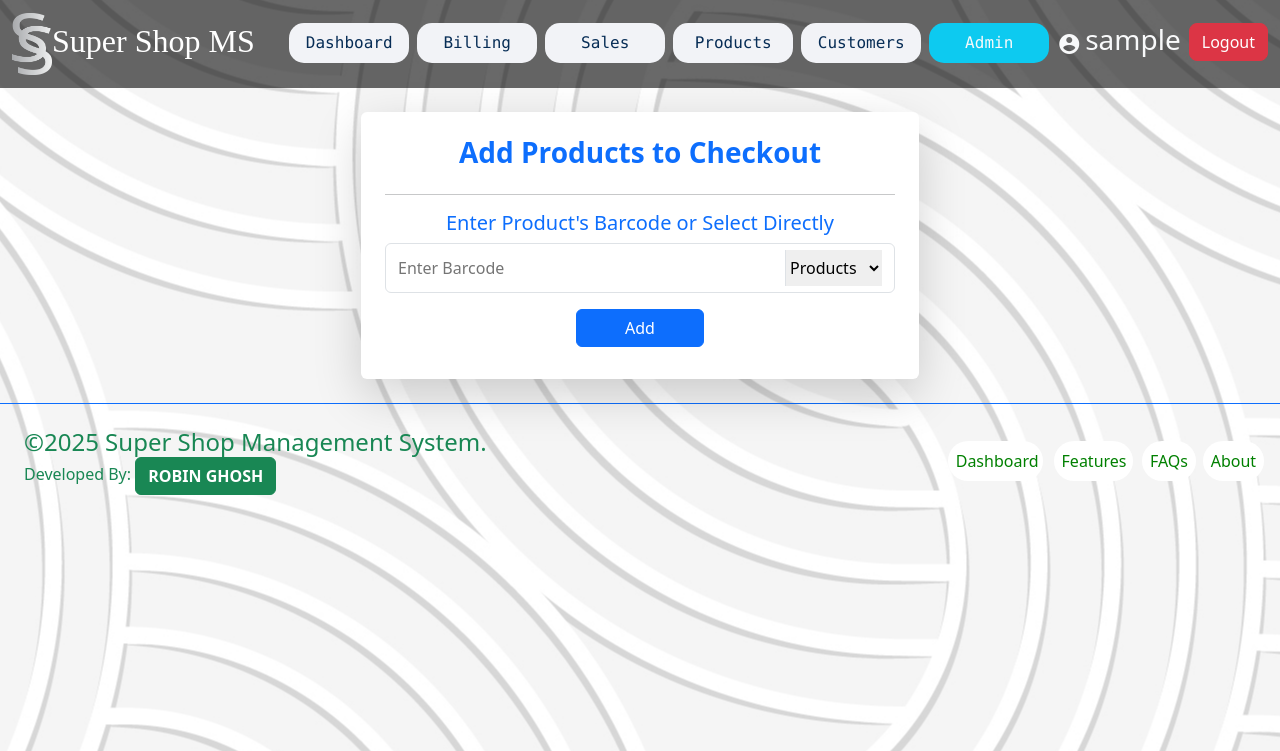
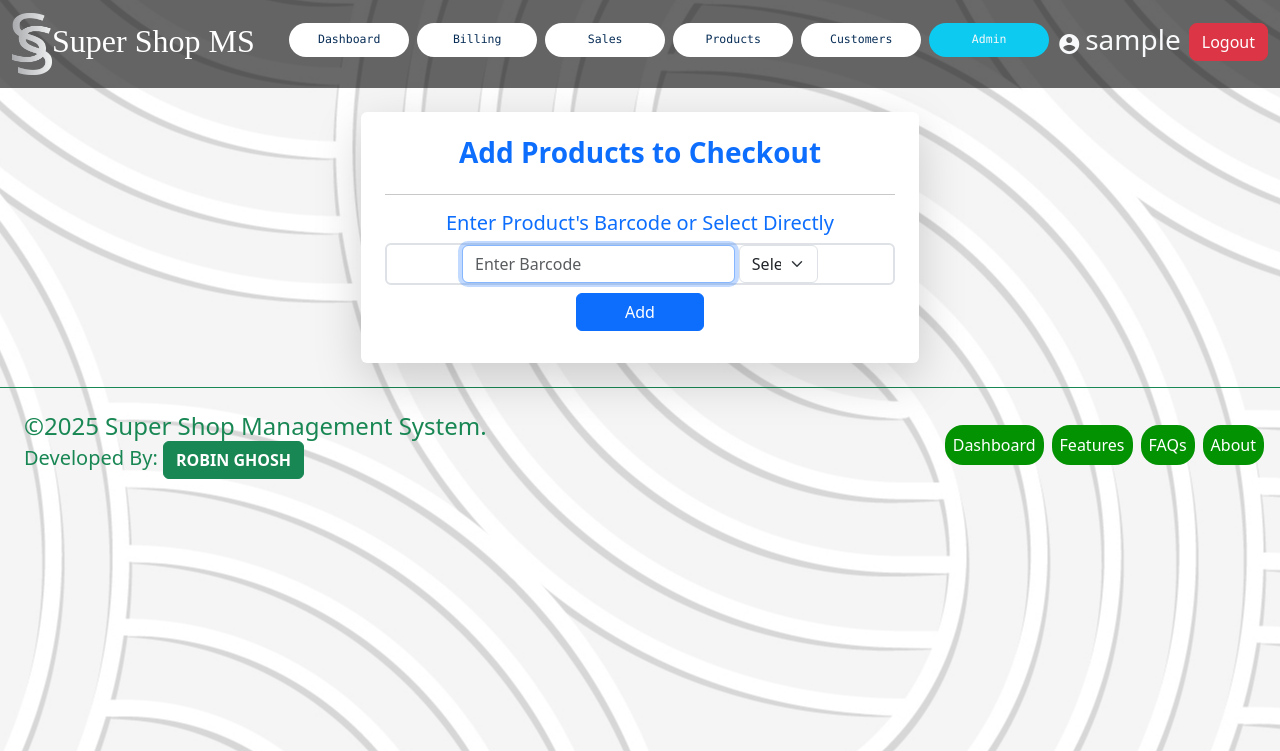
Before and after one commit to robinghosh/SuperShop-Management-System, a Django app: page /billing/ in a window 1280 px wide. Shown: the top 751 px of the page. Run offline with Django 5.2, Linux system fonts and the light colour scheme; the visitor is signed in with stand-in values (Sample User, id 1); data comes from the database, SQL or seed files in the repository; data that the repository does not hold is empty; parts of the project's set-up code (start-up, migrations or seed data) failed here and were passed over; some libraries are stand-ins or nearby versions.

Commit message:
UI Upgrade

```diff
--- a/static/css/style.css
+++ b/static/css/style.css
@@ -17,11 +17,13 @@ body {
 }
 .navbar-custom .nav-link {
   color: rgb(7, 45, 86);
-  background-color: rgb(242, 243, 247);
-  border-radius: 15px;
+  background-color: #ffffff;
+  border-radius: 18px;
   width: 120px;
   font-family: "Lucida Console", "Courier New", monospace;
-  font-size: 16px;
+  font-size: 0.9vw;
+  text-align: center;
+
 }
 .navbar-custom .nav-link:hover {
   background-color: #007bff;
@@ -50,16 +52,16 @@ footer {
   text-align: center;
 }
 footer .nav-item .nav-link {
-  color: green;
-  background-color: #ffffff;
-  border-radius: 25px;
+  color:#ffffff;
+  background-color: #029202;
+  border-radius: 18px;
   text-decoration: none;
-  margin-left: 7px;
-  width: 90%;
+
+  width: 100%;
   font-size: 1rem;
 }
 footer .nav-item .nav-link:hover {
   color: #ffffff;
-  background-color: #007bff;
+  background-color: #077807;
   text-decoration: none;
 }
--- a/templates/billing.html
+++ b/templates/billing.html
@@ -44,25 +44,26 @@
 
                 <div class="form-group mb-2 text-center">
                     <label class="h5 text-primary fw-b" for="barcodeInput">Enter Product's Barcode or Select Directly</label>
-                    <div class="d-flex justify-content-center gap-2">
-                        <p class="d-flex justify-content-around form-control">
-                            <input type="text" class="form-control-plaintext border-0 " id="barcodeInput" placeholder="Enter Barcode" name="barcode" autofocus>
-                            <select class="dropdown border-0 border-start w-25" id="productSelect" name="productSelect" onchange="fillBarcode()">
-                                <option class="text-secondary fw-bold" selected="selected" disabled>Products</option><hr>
+                    <div class="d-flex justify-content-center gap-2 border border-2 rounded">
+                        <span class="d-flex justify-content-around ">
+                            <input type="text" class="form-control me-1 " id="barcodeInput" placeholder="Enter Barcode" name="barcode" autofocus>
+                            <select class="dropdown border border-tertiary rounded focus-ring focus-ring-success w-25 form-select form-select-color" id="productSelect" name="productSelect" onchange="fillBarcode()">
+                                <option class="text-secondary fw-bold" selected="selected" disabled>Select</option>
                                 {% for product in products %}
                                     {% if product.stock == 0 or product.stock < 0 %}
-                                        <option data-barcode="{{ product.barcode }}" disabled>{{ product.productName }} (Out Of stock)</span></option><hr>
+                                        <option class="" data-barcode="{{ product.barcode }}" disabled>{{ product.productName }} (Out Of stock)<hr></option>
+
                                     {% else %}
-                                        <option data-barcode="{{ product.barcode }}">{{ product.productName }} (In Stock: {{ product.stock }})</option><hr>
+                                        <option class="" data-barcode="{{ product.barcode }}">{{ product.productName }} (<b>In Stock: {{ product.stock }})</b><hr width="100%" size="5" color="blue" noshade></option>
+
                                     {% endif %}
 
                                 {% endfor %}
                             </select>
-                        </p>
-
+                        </span>
 
                     </div>
-                    <button class="btn btn-primary w-25" id="addproductButton" type="submit" title="Add Product to Billing">Add</button>
+                    <button class="btn btn-primary w-25 mt-2" id="addproductButton" type="submit" title="Add Product to Billing">Add</button>
                 </div>
 
 
@@ -141,48 +142,66 @@
 
 
             <div class="row mb-3">
-                <label for="vatPercent" class="col-sm-3 col-form-label text-end">VAT (%):</label>
+                <label for="vatPercent" class="col-sm-3 col-form-label text-lg-end">VAT (%):</label>
                 <div class="col-sm-9">
-                    <input type="text" class="form-control" id="vatPercent" name="vatPercent" placeholder="Enter VAT (%)" required>
+                    <input type="number" class="form-control" id="vatPercent" name="vatPercent" placeholder="Enter VAT (%)" required>
                 </div>
             </div>
 
+            <div class="row mb-3 d-d-md-flex justify-content-md-center justify-content-sm-center">
+                <label for="discountPercent" class="col-sm-3 col-form-label text-lg-end">Discount (%):</label>
+                <div class="col-sm-9">
+                    <input type="number" class="form-control" id="discountPercent" name="discountPercent" placeholder="Discount" required>
+
+                </div>
+
+            </div>
+
             <div class="row mb-3">
-                <label for="discountPercent" class="col-sm-3 col-form-label text-end">Discount (%):</label>
+                <label for="customerPhone" class="col-sm-3 col-form-label text-lg-end">Customer Phone:</label>
                 <div class="col-sm-9">
-                    <input type="text" class="form-control" id="discountPercent" name="discountPercent" placeholder="Discount" required>
+                    <div class="form-control focus-ring-primary d-flex align-items-center">
+                        <span class="me-1">+880</span>
+                        <input type="number" class="border-0 flex-grow-1" maxlength="11" minlength="10" id="customerPhone" name="customerPhone" placeholder="Enter Customer Phone" required>
+                    </div>
+                </div>
+            </div>
+
+            <div class="row mb-3 d-flex align-items-center">
+                <label for="paymentMethod" class="col-sm-3 col-form-label text-lg-end ">Payment Method:</label>
+                <div class="col-sm-9 d-flex justify-content-around flex-wrap ">
+                    <!-- Cash -->
+                    <div class="card text-center h-25 shadow-sm border border-2 border-light mb-1 " onclick="selectPayment('cash')">
+                        <div class="card-body">
+                            <input type="radio" class="btn-check" name="paymentMethod" id="cash" value="Cash" checked>
+                            <label class="btn btn-outline-success w-100" for="cash">Cash</label>
+                        </div>
+                    </div>
+                    <!-- Bkash -->
+                    <div class="card text-center h-25 shadow-sm border border-2 border-light mb-1" onclick="selectPayment('bkash')">
+                        <div class="card-body">
+                            <input type="radio" class="btn-check" name="paymentMethod" id="bkash" value="Bkash">
+                            <label class="btn btn-outline-danger w-100" for="bkash">Bkash</label>
+                        </div>
+                    </div>
+                    <!-- Nagad -->
+                    <div class="card text-center h-25 shadow-sm border border-2 border-light" onclick="selectPayment('nagad')">
+                        <div class="card-body">
+                            <input type="radio" class="btn-check" name="paymentMethod" id="nagad" value="Nagad">
+                            <label class="btn btn-outline-warning w-100" for="nagad">Nagad</label>
+                        </div>
+                    </div>
+                    <!-- Card -->
+                    <div class="card text-center h-25 shadow-sm border border-2 border-light" onclick="selectPayment('card')">
+                        <div class="card-body">
+                            <input type="radio" class="btn-check" name="paymentMethod" id="card" value="Card">
+                            <label class="btn btn-outline-primary w-100 h-100" for="card">Card</label>
+                        </div>
+                    </div>
                 </div>
             </div>
 
 
-            <div class="row mb-3">
-                <label for="customerPhone" class="col-sm-3 col-form-label text-end">Customer Phone:</label>
-                <div class="col-sm-9 input-box-customerPhone">
-                    <p class="form-control">+880 <input type="number" class="border-0 w-75" maxlength="11" minlength="10" id="customerPhone" name="customerPhone" placeholder="Enter Customer Phone" required></p>
-                </div>
-            </div>
-
-            <div class="row mb-3 align-middle">
-                <label for="paymentMethod" class="col-sm-3 col-form-label text-end">Payment Method:</label>
-                <div class="col-sm-9">
-                    <div class="form-check form-check-inline mt-2 me-5">
-                        <input class="form-check-input" type="radio" name="paymentMethod" id="cash" value="Cash" checked>
-                        <label class="form-check-label" for="cash">Cash</label>
-                    </div>
-                    <div class="form-check form-check-inline mt-2 me-5">
-                        <input class="form-check-input" type="radio" name="paymentMethod" id="bkash" value="Bkash" >
-                        <label class="form-check-label" for="bkash">Bkash</label>
-                    </div>
-                    <div class="form-check form-check-inline mt-2 me-5">
-                        <input class="form-check-input" type="radio" name="paymentMethod" id="nagad" value="Nagad" >
-                        <label class="form-check-label" for="nagad">Nagad</label>
-                    </div>
-                    <div class="form-check form-check-inline mt-2 ">
-                        <input class="form-check-input" type="radio" name="paymentMethod" id="card" value="Card" >
-                        <label class="form-check-label" for="card">Card</label>
-                    </div>
-                </div>
-            </div>
 
             <div class="text-center d-flex justify-content-center">
                 <button class="btn btn-primary" type="submit">Submit Order</button>
@@ -193,7 +212,7 @@
                         <div class="d-flex form-group col-md-6 mx-auto">
                             <input type="hidden" name="form_type" value="form3">
                             <input type="hidden" class="form-control" name="removeBarcode" value="{{ item.barcode }}">
-                            <button class="btn btn-primary ms-2" type="submit"><span class="material-icons">delete</span></button>
+                            <button class="btn btn-primary ms-1" type="submit" title="Reset Cart"><span class="material-symbols-outlined">replay</span></button>
                         </div>
                     </form>
                 </div>
@@ -219,6 +238,9 @@
             btn.click()
         }
     }
+    function selectPayment(id) {
+        document.getElementById(id).checked = true;
+    }
 
     {% comment %} document.querySelectorAll('.removeForm').forEach(form => {
         form.addEventListener('submit', function(e) {
@@ -239,6 +261,10 @@
 
     document.addEventListener("DOMContentLoaded", function () {
         // Function to calculate and update the total subtotal
+        let options = document.querySelectorAll("#productSelect option:disabled");
+        options.forEach(option => {
+            option.style.color = "red"; // Apply color to disabled options
+        });
         function calculateTotal() {
             let total = 0;
 
--- a/templates/footer.html
+++ b/templates/footer.html
@@ -1,21 +1,24 @@
-<footer class="d-flex flex-column flex-md-row flex-wrap align-items-center border-top mb-0 mt-4 border-primary justify-content-between px-3">
+<footer class="d-flex flex-column flex-md-row flex-wrap align-items-center border-top mb-0 mt-4 border-success justify-content-between px-3">
   <p class="mt-4 ms-md-2 text-success text-center text-md-start">
-      <span class="h4">©{{year}} Super Shop Management System.</span><br>
-      Developed By:
-      <a class="btn btn-success btn-md" href="https://github.com/robinghosh" target="_blank">
-          <b>ROBIN GHOSH</b>
-      </a>
+      <span class="h4 mb-2">©{{year}} Super Shop Management System.</span><br>
+      <span class="h5">
+        Developed By:
+        <a class="btn btn-success btn-md" href="https://github.com/robinghosh" target="_blank">
+            <b>ROBIN GHOSH</b>
+        </a>
+      </span>
+
   </p>
 
   <div class="mt-2 mx-auto mx-md-0 text-center">
-      <ul class="nav justify-content-center">
+      <ul class="nav justify-content-center gap-2">
           {% if user.is_authenticated %}
-          <li class="nav-item">
-              <a href="{% url 'dashboard' %}" class="nav-link px-2">Dashboard</a>
+          <li class="nav-item ">
+              <a href="{% url 'dashboard' %}" class="nav-link px-2 ">Dashboard</a>
           </li>
           {% else %}
           <li class="nav-item">
-              <a href="{% url 'home' %}" class="nav-link px-2">Home</a>
+              <a href="{% url 'home' %}" class="nav-link px-2 ">Home</a>
           </li>
           {% endif %}
           <li class="nav-item">
--- a/templates/products.html
+++ b/templates/products.html
@@ -122,7 +122,7 @@
 
     <!--Table-->
     <div class="table overflow-x-auto">
-        <table class="table table-bordered table-responsive  justify-content-center">
+        <table class="table table-bordered table-responsive justify-content-center">
             <thead class="table-success align-middle">
                 <tr class="h5">
                     <th>ID</th>
```
Also changed, not shown: 1 other file.
